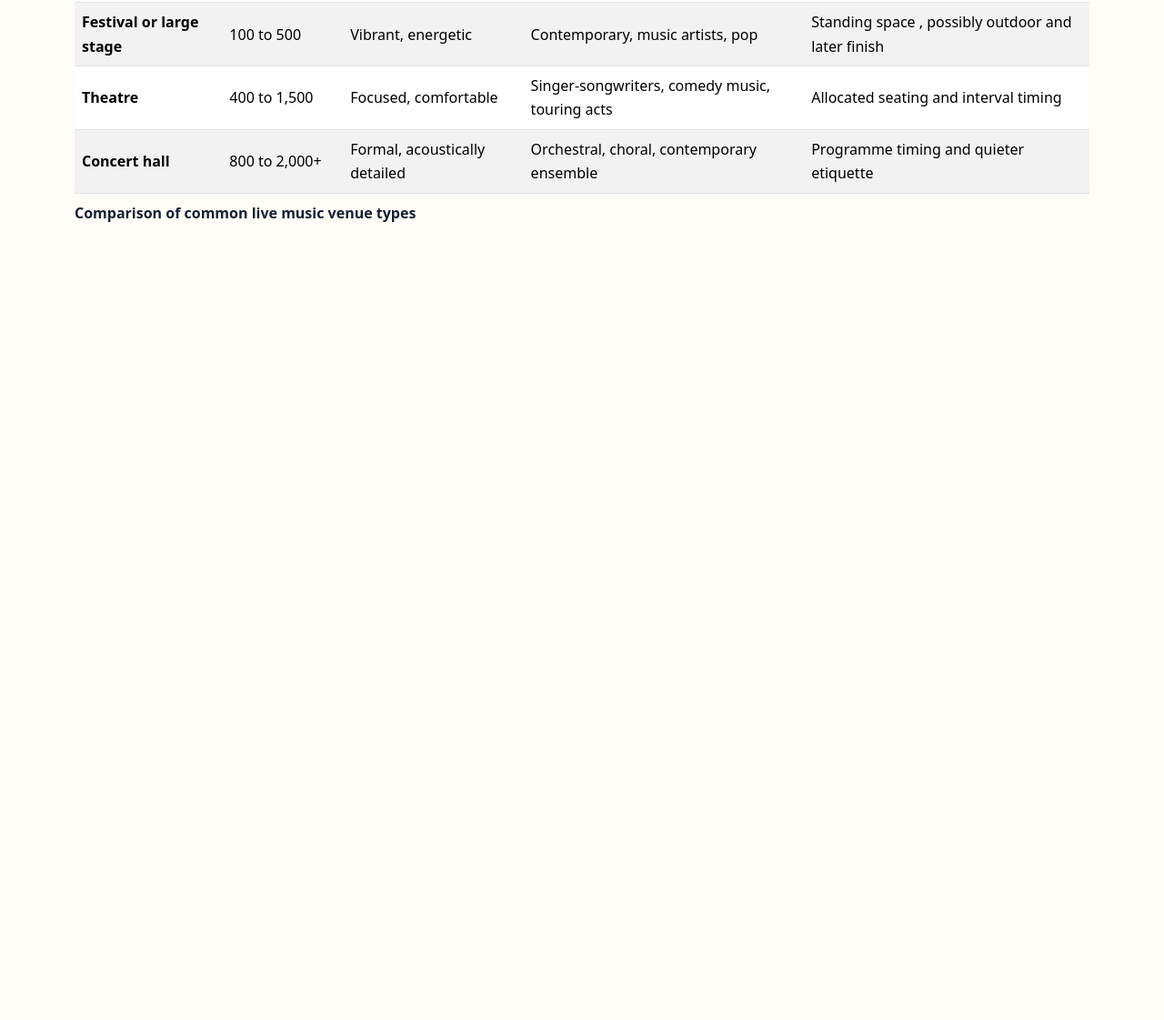
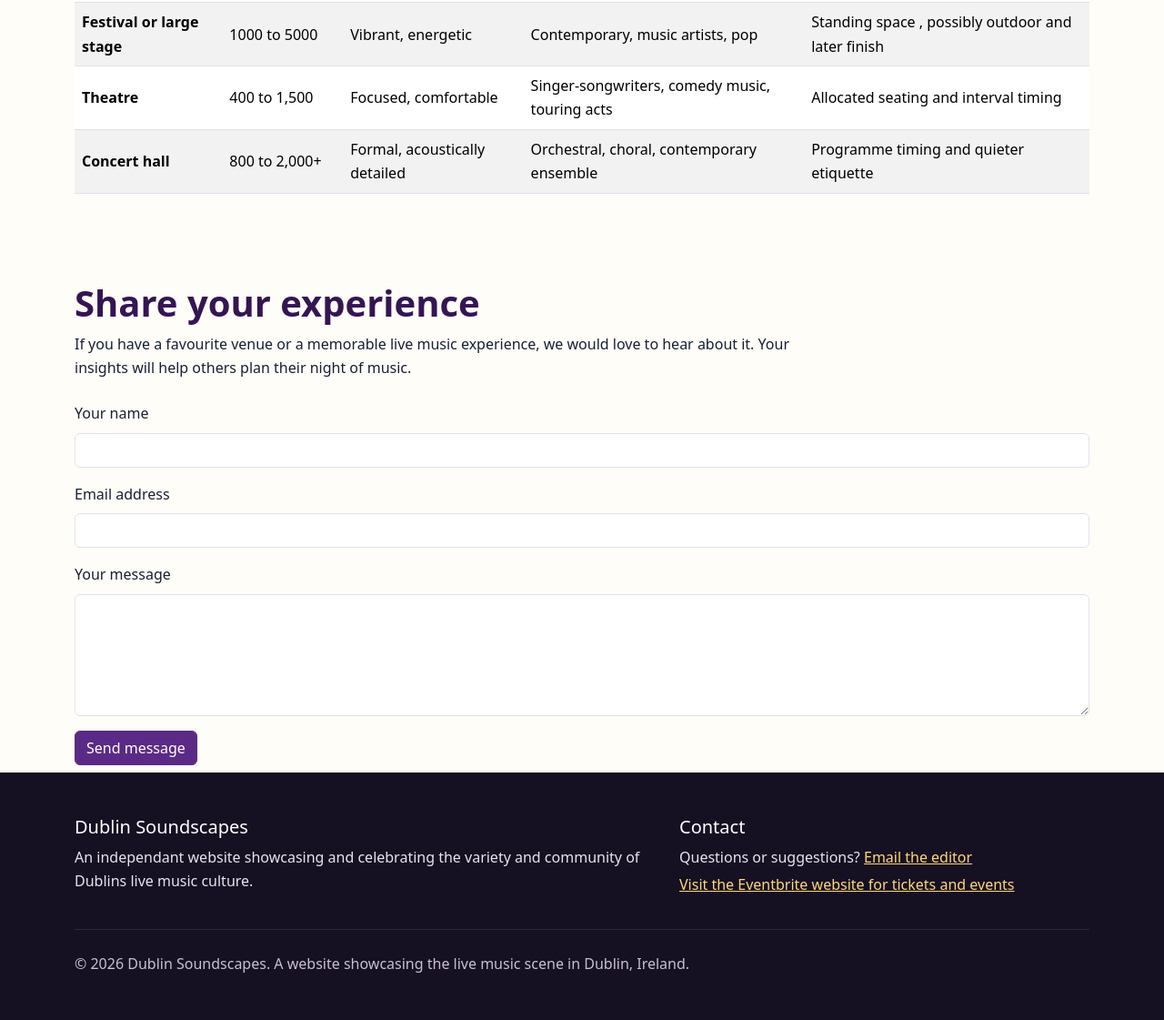
Before and after one commit to Kiki-Peart/Soundscapes_website, a plain HTML site: page venues.html in a window 1280 px wide. Shown: the part 782-1903 px from the top of the page at 91% size. Before the commit the page ends 1133 px from the top, so only its background shows below. Drawn offline with nearby package versions, Linux system fonts and the light colour scheme.

Commit message:
Add feedback form and footer

```diff
--- a/venues.html
+++ b/venues.html
@@ -124,9 +124,6 @@
                     <table
                         class="table table-striped table-hover align-middle"
                     >
-                        <caption>
-                            Comparison of common live music venue types
-                        </caption>
 
                         <thead>
                             <tr>
@@ -167,7 +164,7 @@
                                 <th scope="row">
                                     Festival or large stage
                                 </th>
-                                <td>100 to 500</td>
+                                <td>1000 to 5000</td>
                                 <td>Vibrant, energetic</td>
                                 <td>Contemporary, music artists, pop</td>
                                 <td>
@@ -212,6 +209,116 @@
                 </div>
             </div>
         </section>
+        <section class="content-section pt-0" aria labelledby="form-heading">
+            <div class="container">
+                <h2 id="form-heading" class="section-title h1">
+                    Share your experience
+                </h2>
+
+                <p class="col-lg-9">
+                    If you have a favourite venue or a memorable
+                    live music experience, we would love to hear
+                    about it. Your insights will help others plan
+                    their night of music.
+                </p>
+
+                <form
+                    action="https://formspree.io/f/xwlowzaa"
+                    method="POST"
+                    class="mt-4"
+                >
+                    <div class="mb-3">
+                        <label for="name" class="form-label">
+                            Your name
+                        </label>
+                        <input
+                            type="text"
+                            class="form-control"
+                            id="name"
+                            name="name"
+                            required
+                        >
+                    </div>
+
+                    <div class="mb-3">
+                        <label for="email" class="form-label">
+                            Email address
+                        </label>
+                        <input
+                            type="email"
+                            class="form-control"
+                            id="email"
+                            name="_replyto"
+                            required
+                        >
+                    </div>
+
+                    <div class="mb-3">
+                        <label for="message" class="form-label">
+                            Your message
+                        </label>
+                        <textarea
+                            class="form-control"
+                            id="message"
+                            name="message"
+                            rows="5"
+                            required
+                        ></textarea>
+                    </div>
+
+                    <button type="submit" class="btn btn-primary mb-2">
+                        Send message
+                    </button>
+                </form>
+            </div>
     </main>
+
+    <footer class="site-footer py-5">
+    <div class="container">
+        <div class="row g-4">
+            <div class="col-md-7">
+                <h2 class="h5 text-white">Dublin Soundscapes</h2>
+                <p class="mb-0 small print"></p>
+
+                    An independant website showcasing and celebrating the variety and
+                    community of Dublins live music culture.
+                </p>
+            </div>
+
+            <div class="col-md-5">
+                <h2 class="h5 text-white">Contact</h2>
+                <p class="mb-1">
+                    Questions or suggestions?
+                    <a href="mailto:mickey.peart@gmail.com ">Email the editor
+                    </a>
+
+                </p>
+
+                <p class="mb-0">
+                    <a href="https://www.eventbrite.ie/" target="_blank" rel="noopener">
+                        Visit the Eventbrite website for tickets and events
+                        <span class="visually-hidden">
+                            (opens in a new tab)
+                        </span>
+                    </a>
+                </p>
+            </div>
+        </div>
+        <hr class="border-secondary my-4">
+        <p class="mb-0 small-print">
+            &copy; 2026 Dublin Soundscapes.
+            A website showcasing the live music scene in Dublin, Ireland.
+        </p>
+        </div>
+    </footer>
+
+
+    <script
+        src="https://cdn.jsdelivr.net/npm/bootstrap@5.3.8/dist/js/bootstrap.bundle.min.js"
+        integrity="sha384-FKyoEForCGlyvwx9Hj09JcYn3nv7wiPVlz7YYwJrWVcXK/BmnVDxM+D2scQbITxI"
+        crossorigin="anonymous">
+    </script>
+
+
 </body>
 </html>
```
